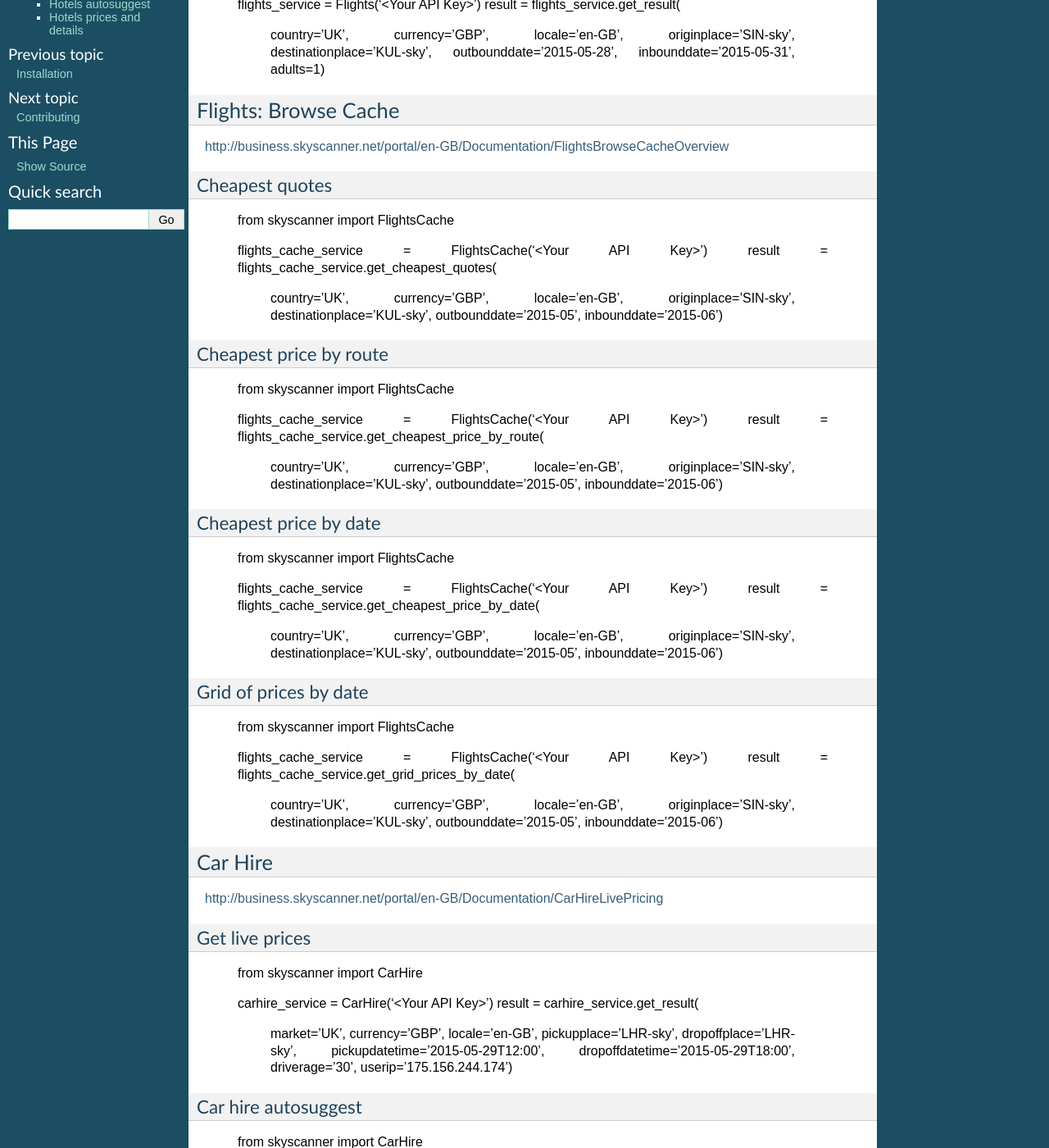
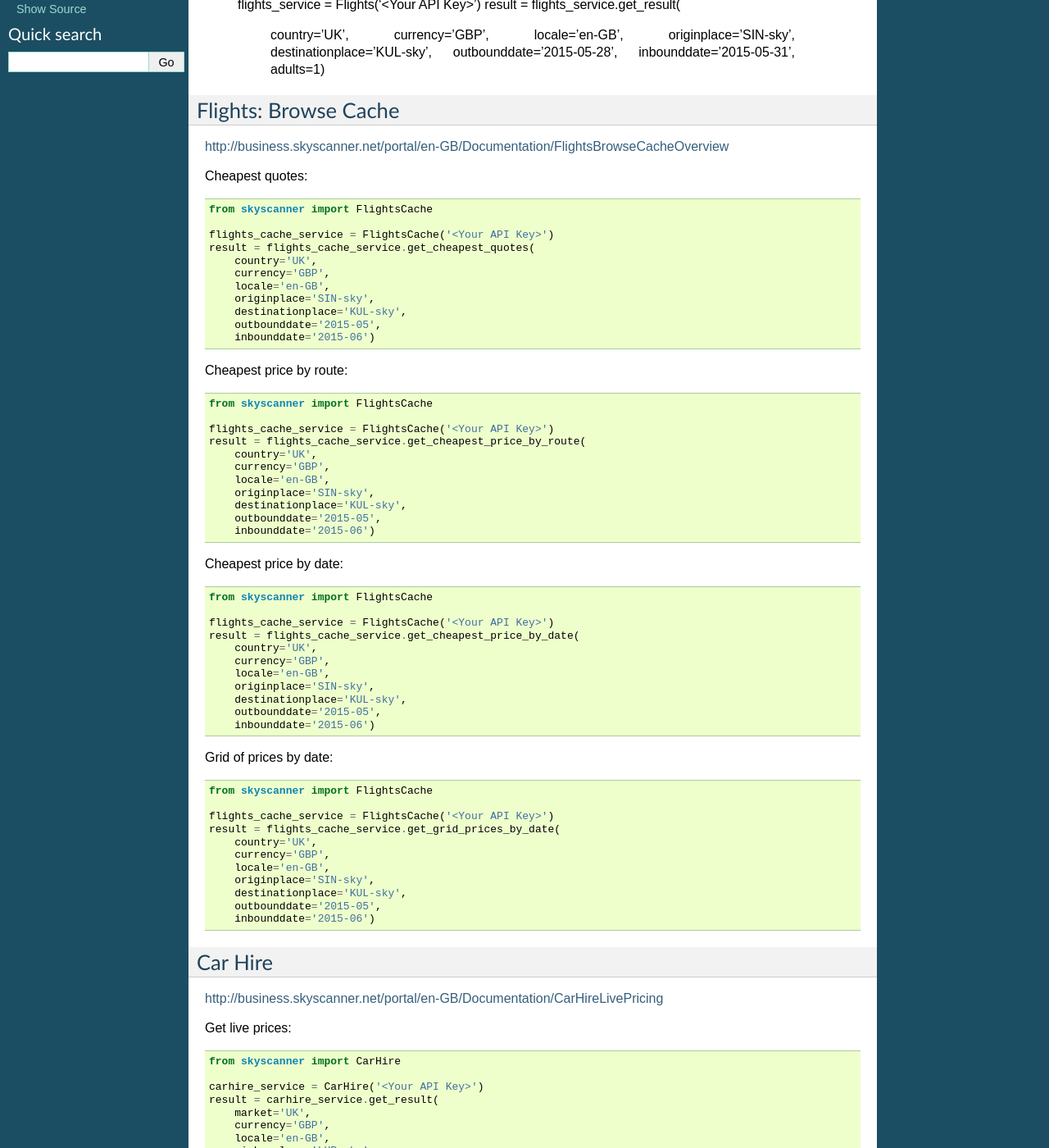
Before and after one commit to Skyscanner/skyscanner-python-sdk, a Sphinx documentation site: the page built from docs/usage.rst, in a window 1280 px wide and 1400 px high, scrolled down 317 px. Shown: the whole window at 82% size. Built offline with Sphinx 7.4.7, drawn with Linux system fonts in a browser that asks for light colours; some of the changed text lies outside the part shown.

Commit message:
doc update

```diff
--- a/docs/usage.rst
+++ b/docs/usage.rst
@@ -30,8 +30,7 @@ Flights: Browse Cache
 
 http://business.skyscanner.net/portal/en-GB/Documentation/FlightsBrowseCacheOverview
 
-Cheapest quotes
----------------
+Cheapest quotes::
 
         from skyscanner import FlightsCache
 
@@ -45,8 +44,7 @@ Cheapest quotes
             outbounddate='2015-05',
             inbounddate='2015-06')
 
-Cheapest price by route
------------------------
+Cheapest price by route::
 
         from skyscanner import FlightsCache
 
@@ -60,8 +58,7 @@ Cheapest price by route
             outbounddate='2015-05',
             inbounddate='2015-06')
 
-Cheapest price by date
-----------------------
+Cheapest price by date::
 
         from skyscanner import FlightsCache
 
@@ -75,8 +72,7 @@ Cheapest price by date
             outbounddate='2015-05',
             inbounddate='2015-06')
 
-Grid of prices by date
-----------------------
+Grid of prices by date::
 
         from skyscanner import FlightsCache
 
@@ -95,8 +91,7 @@ Car Hire
 
 http://business.skyscanner.net/portal/en-GB/Documentation/CarHireLivePricing
 
-Get live prices
----------------
+Get live prices::
 
         from skyscanner import CarHire
 
@@ -112,8 +107,7 @@ Get live prices
             driverage='30',
             userip='175.156.244.174')
 
-Car hire autosuggest
---------------------
+Car hire autosuggest::
 
         from skyscanner import CarHire
 
@@ -129,8 +123,7 @@ Hotels
 
 http://business.skyscanner.net/portal/en-GB/Documentation/HotelsOverview
 
-Hotels autosuggest
-------------------
+Hotels autosuggest::
 
         from skyscanner import Hotels
 
@@ -141,8 +134,7 @@ Hotels autosuggest
             locale='en-GB',
             query='Kuala')
 
-Hotels prices and details
--------------------------
+Hotels prices and details::
 
         from skyscanner import Hotels
 
```
